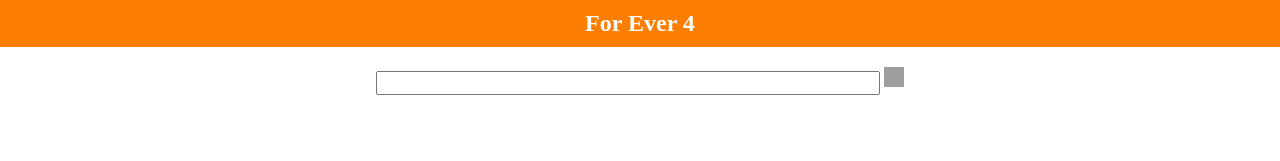
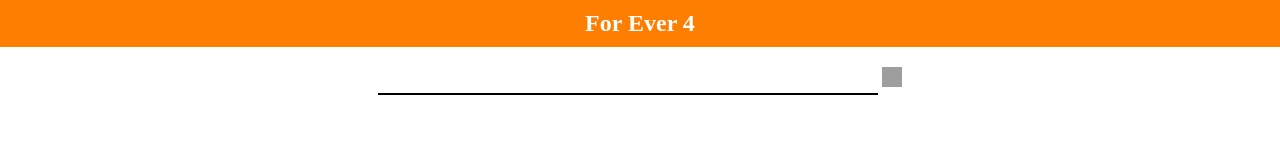
Before and after one commit to future4code/Victoria-Veloso, a plain HTML site: page quinzena2/bugfixes/comprar.html in a window 1280 px wide. Shown: the top 161 px of the page. Drawn offline with Linux system fonts and the light colour scheme; grey boxes are pictures that could not be loaded.

Commit message:
arrumei borda do campo de texto, usando border

```diff
--- a/quinzena2/bugfixes/index.css
+++ b/quinzena2/bugfixes/index.css
@@ -19,6 +19,10 @@ h2 {
 input {
     height: 20px;
     width: 500px;
+    border-left: 0px;
+    border-top: 0px;
+    border-right: 0px;
+    border-bottom: 2px solid black;
 }
 
 button:focus {
```
